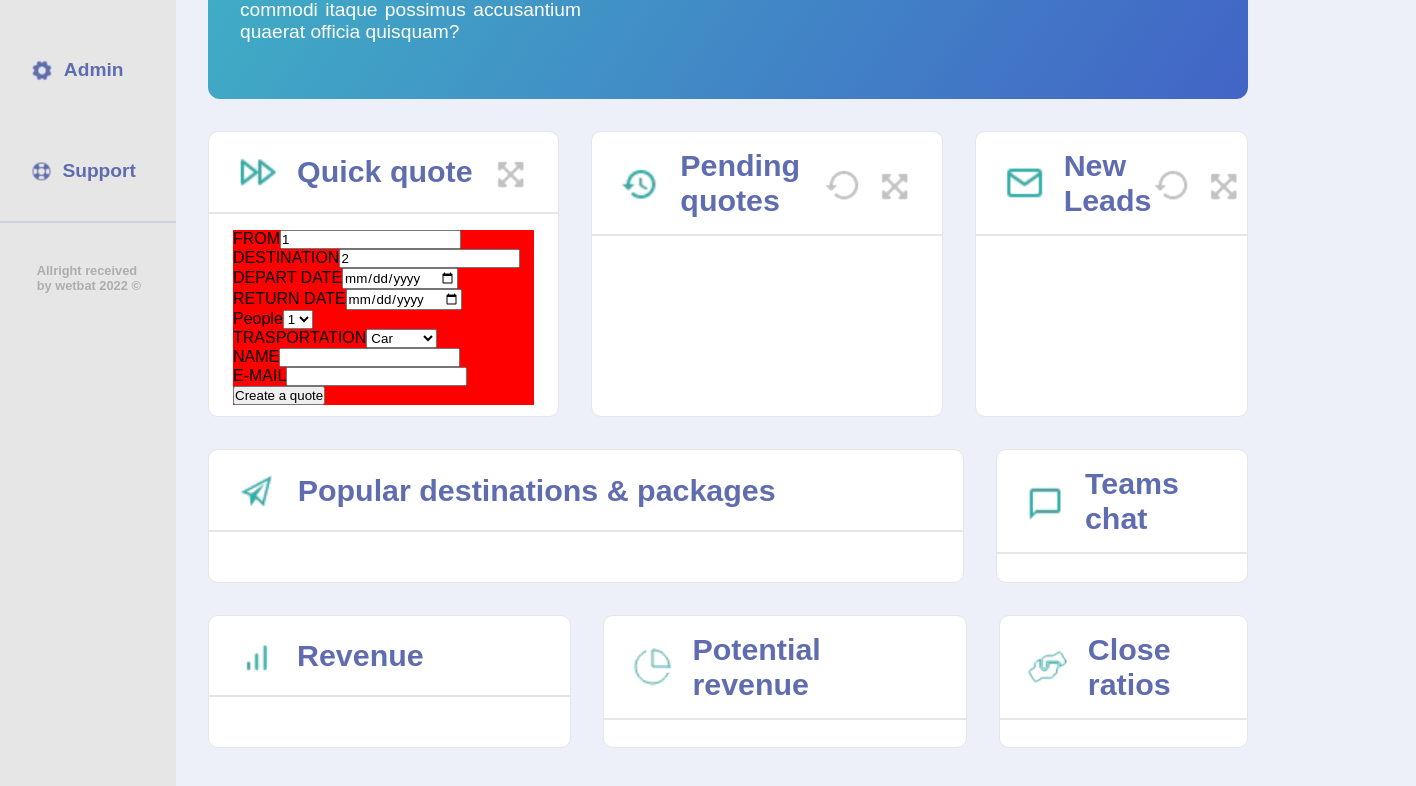
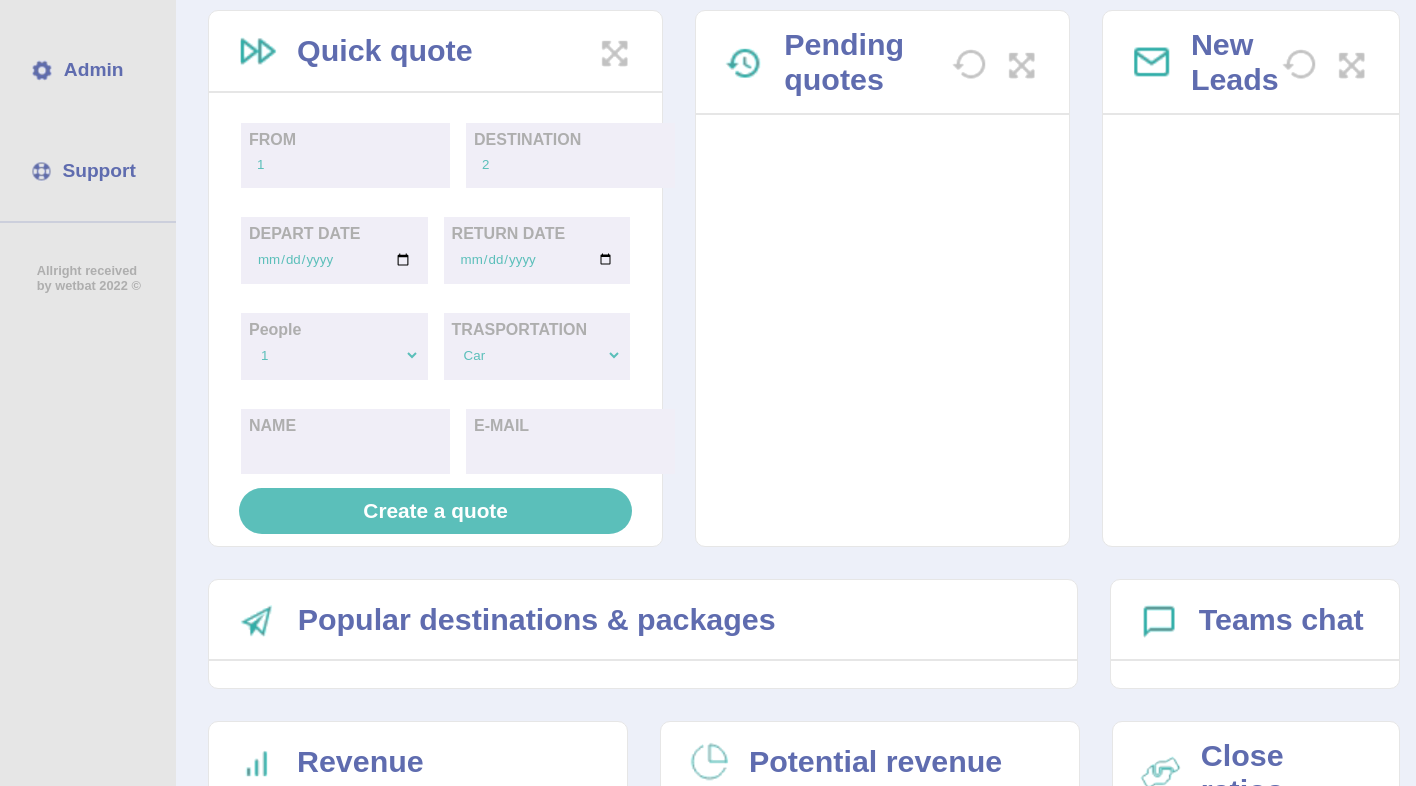
Before and after one commit to SamirSouzaSys/lcdc_wetbat_samir, a React (Create React App) app: page / in a window 1280 px wide. Shown: the part 774-1560 px from the top of the page, 1416 px wide, since content can reach past the window. Built offline with nearby package versions, Linux system fonts and the light colour scheme; a web font is replaced by a local one.

Commit message:
QuickQuote - started, other changes coming soon - Loading

```diff
--- a/src/components/VariousCardContents/QuickQuote/index.tsx
+++ b/src/components/VariousCardContents/QuickQuote/index.tsx
@@ -1,70 +1,61 @@
 import { Content } from "./styles";
-import { GlobalStyle } from "../../../styles/global";
+// import { GlobalStyle } from "../../../styles/global";
 
 export function QuickQuote() {
   return (
     <Content>
-      <div>
+      <div className="form-group">
         <div className="form-label-input">
-          <label>FROM
+          <label>FROM</label>
           <input type="text" value="1" />
-          </label>
         </div>
         <div className="form-label-input">
-          <label>DESTINATION
+          <label>DESTINATION</label>
           <input type="text" value="2" />
-          </label>
         </div>
       </div>
-      <div>
+      <div className="form-group">
         <div className="form-label-input">
-          <label>DEPART DATE
+          <label>DEPART DATE</label>
           <input type="date" value="3" />
-          </label>
         </div>
         <div className="form-label-input">
-          <label>RETURN DATE
+          <label>RETURN DATE</label>
           <input type="date" value="3" />
-          </label>
         </div>
       </div>
-      <div>
+      <div className="form-group">
         <div className="form-label-input">
-          <label>People
+          <label>People</label>
           <select id="quick-quote-people" name="people">
             <option value="1 - one">1</option>
             <option value="2 - two">2</option>
             <option value="3 - three">3</option>
             <option value="4 - four">4</option>
           </select>
-          </label>
         </div>
         <div className="form-label-input">
-          <label>TRASPORTATION
-
+          <label>TRASPORTATION</label>
           <select id="quick-quote-people" name="people">
             <option value="car">Car</option>
             <option value="bus">Bus</option>
             <option value="taxi">Taxi</option>
             <option value="airplane">Airplane</option>
           </select>
-          </label>
         </div>
       </div>
-      <div>
+      <div className="form-group">
         <div className="form-label-input">
-          <label>NAME
+          <label>NAME</label>
           <input type="text" value="" />
-          </label>
         </div>
         <div className="form-label-input">
-          <label>E-MAIL
+          <label>E-MAIL</label>
           <input type="text" value="" />
-          </label>
         </div>
       </div>
-      <div>
-        <input type="button" value="Create a quote"></input>
+      <div className="form-group">
+        <input type="button" value="Create a quote" className="button-green"></input>
       </div>
     </Content>
   );
--- a/src/components/VariousCardContents/QuickQuote/styles.ts
+++ b/src/components/VariousCardContents/QuickQuote/styles.ts
@@ -1,5 +1,64 @@
 import styled from 'styled-components';
 
 export const Content = styled.div`
-  background: red;
+  /* background: red; */
+
+  .form-group {
+    display: flex;
+    justify-content: space-around;
+
+
+  }
+
+  .form-label-input{
+    /* background-color: var(--cinza-claro); */
+    background-color: var(--cinza-input);
+    margin: 0.9rem 0.5rem;
+    color: var(--cinza);
+    padding: 0.5rem;
+    font-weight: bolder;
+    display:grid;
+    width: 100%;
+
+    label {
+      /* margin-bottom: 0.8rem; */
+    }
+
+    input,select {
+      padding: 0.5rem;
+      border:none;
+      background-color: transparent;
+
+      color: var(--verde-forte);
+
+      &:focus {
+        outline: none;;
+      }
+    }
+  }
+
+  .button-green {
+      border-radius: 75px;
+      outline: none;
+      border: none;
+
+      color: white;
+      font-weight: bolder;
+      font-size: 1.3rem;
+
+      padding: 0.7rem;
+
+      width: 97%;
+
+      background-color: var(--verde-forte);
+
+      &:hover {
+        background-color: #3e8e41
+      }
+
+      &:active {
+        transform: translateY(4px);
+        box-shadow: 0 -5px #666;
+      }
+    }
 `
--- a/src/styles/global.ts
+++ b/src/styles/global.ts
@@ -14,6 +14,7 @@ export const GlobalStyle = createGlobalStyle`
     --cinza: #AEAEAE;
     --cinza-claro: #CCCFDC;
     --cinza-sidebar: #E6E6E6;
+    --cinza-input: #F0EEF7;
   }
 
   * {
```
Lines whose indentation alone changed are shown as unchanged.
